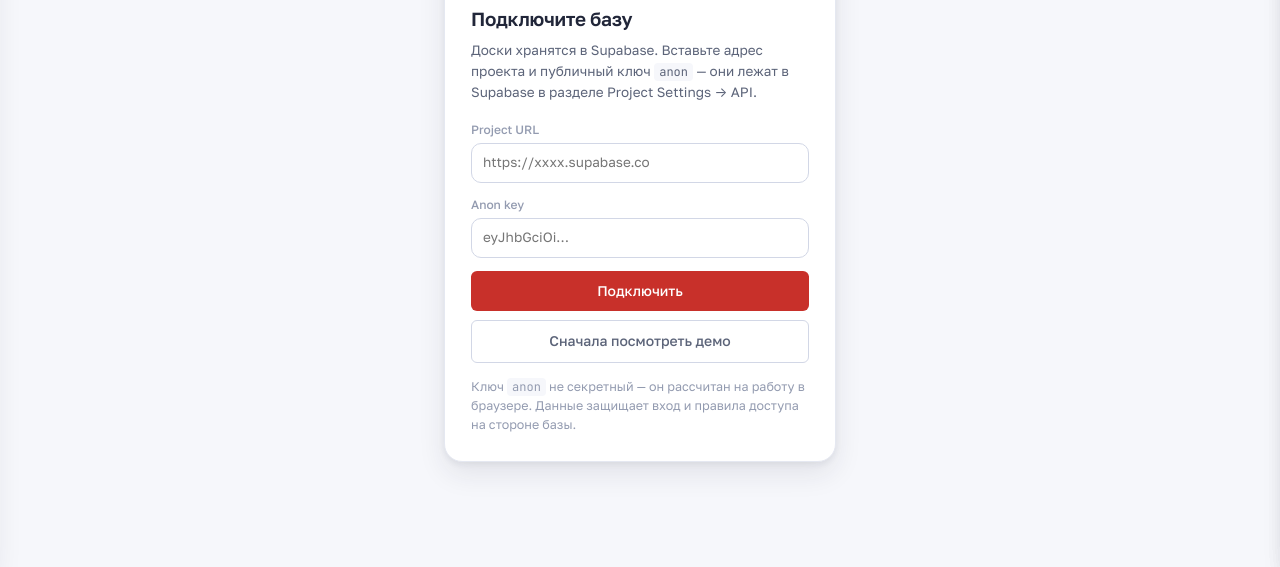
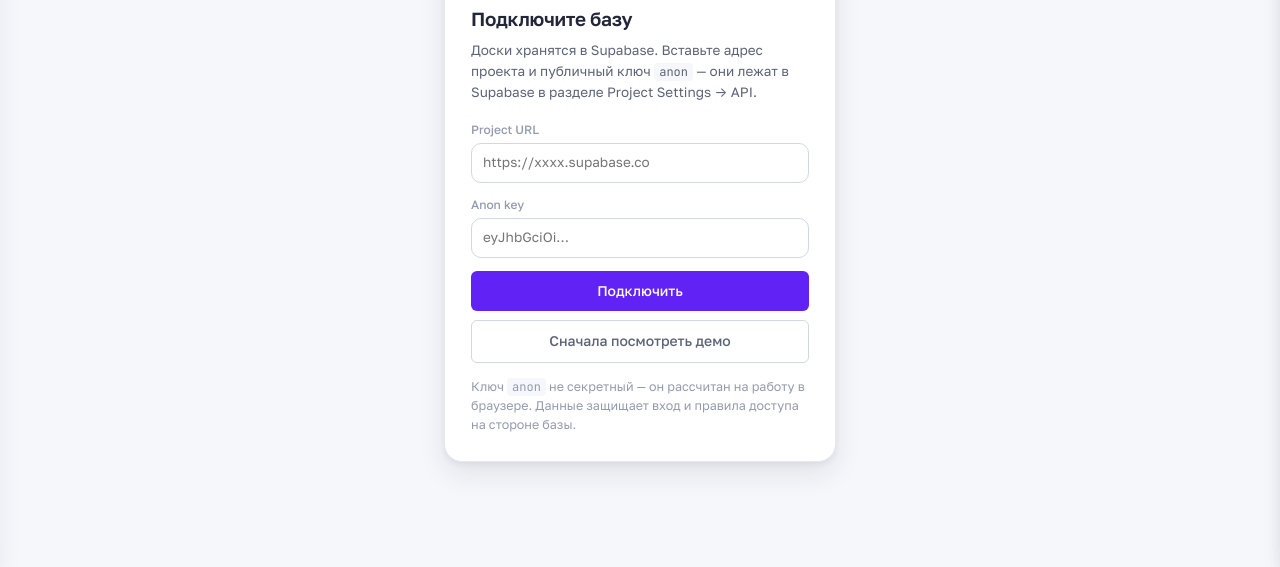
Before and after one commit to iliaeov-tech/grid, a plain HTML site: page grid.html in a window 1280 px wide. Shown: the part 233-800 px from the top of the page. Drawn offline with Linux system fonts and the light colour scheme; a web font is replaced by a local one.

Commit message:
Grid Work: акцент ультрамарин вместо красного
Акцент рабочего режима — #6022F5 (наведение #4C16D4, светлый оттенок
#EFEAFE): логотип и точка, ползунок, активная вкладка, «Сегодня»,
кнопки, подсветка активного проекта. Белый текст на акценте — 6,9:1,
акцент на светлом оттенке — 5,9:1. Смысловые красные («Срочно»,
удаление, ошибки) не тронуты, Grid Life остаётся зелёным.

Точка рабочего режима на иконке приложения — светлый оттенок того же
цвета (#8A5CFF): сам #6022F5 на тёмном фоне иконки почти не виден.

Co-Authored-By: Claude Opus 5.5 <noreply@anthropic.com>

```diff
--- a/grid.html
+++ b/grid.html
@@ -36,10 +36,10 @@
   --line:#E5E8F1;
   --line-2:#D2D7E6;
 
-  /* акцент режима: Grid Work — красный, Grid Life — зелёный (ниже) */
-  --accent:#C8302A;
-  --accent-hov:#A82720;
-  --accent-soft:#FCE8E6;
+  /* акцент режима: Grid Work — ультрамарин, Grid Life — зелёный (ниже) */
+  --accent:#6022F5;
+  --accent-hov:#4C16D4;
+  --accent-soft:#EFEAFE;
   --accent-ink:#FFFFFF;
 
   --p-low:#7B8AAD;    --p-low-soft:#EAEEF7;
@@ -79,9 +79,9 @@
 
 :root[data-mode="life"]{--accent:#167A38;--accent-hov:#12652E;--accent-soft:#E6F4EA}
 /* зарегистрированные цвета плавно перетекают при смене режима */
-@property --accent{syntax:"<color>";inherits:true;initial-value:#C8302A}
-@property --accent-hov{syntax:"<color>";inherits:true;initial-value:#A82720}
-@property --accent-soft{syntax:"<color>";inherits:true;initial-value:#FCE8E6}
+@property --accent{syntax:"<color>";inherits:true;initial-value:#6022F5}
+@property --accent-hov{syntax:"<color>";inherits:true;initial-value:#4C16D4}
+@property --accent-soft{syntax:"<color>";inherits:true;initial-value:#EFEAFE}
 :root{transition:--accent .3s,--accent-hov .3s,--accent-soft .3s}
 :root[data-mode="life"] .work-only,:root[data-mode="work"] .life-only{display:none !important}
 
```
Also changed, not shown: icons/apple-touch-icon.png, icons/grid-192.png, icons/grid-512.png, icons/grid-maskable-512.png, 2 other files.
